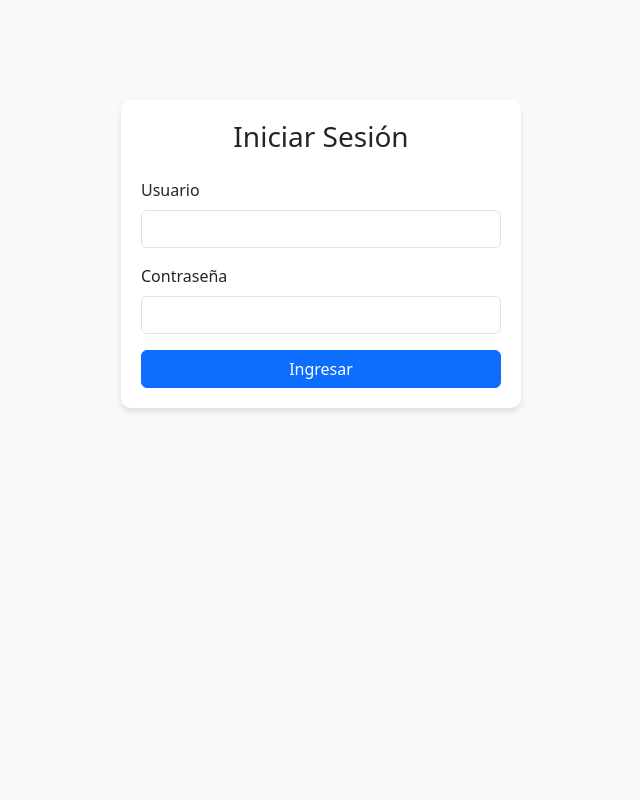
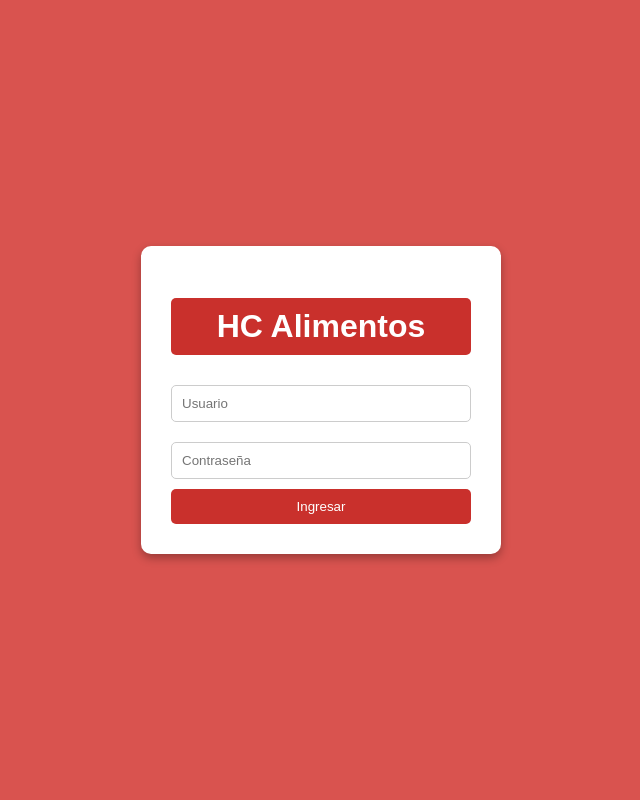
Before and after one commit to sarojasgarrido/Hc-alimentos-, a Flask app: page / in a window 1280 px wide. Shown: the whole page, without its empty margins (319-959 px from the left). Run offline with Flask 3, Linux system fonts and the light colour scheme.

Commit message:
login.html

```diff
--- a/templates/login.html
+++ b/templates/login.html
@@ -2,40 +2,70 @@
 <html lang="es">
 <head>
     <meta charset="UTF-8">
-    <meta name="viewport" content="width=device-width, initial-scale=1.0">
-    <title>Acceso HC Alimentos</title>
-    <link href="https://cdn.jsdelivr.net/npm/bootstrap@5.3.0/dist/css/bootstrap.min.css" rel="stylesheet">
+    <title>Login HC Alimentos</title>
     <style>
-        body { background-color: #f8f9fa; }
-        .login-card { max-width: 400px; margin: 100px auto; padding: 20px; border-radius: 10px; box-shadow: 0 4px 6px rgba(0,0,0,0.1); background: white; }
+        body {
+            background-color: #d9534f; /* Fondo rojo */
+            display: flex;
+            justify-content: center;
+            align-items: center;
+            height: 100vh;
+            margin: 0;
+            font-family: Arial, sans-serif;
+        }
+        .login-box {
+            background: white;
+            padding: 30px;
+            border-radius: 10px;
+            box-shadow: 0 4px 10px rgba(0,0,0,0.3);
+            text-align: center;
+            width: 300px;
+        }
+        h1 {
+            color: white;
+            background-color: #c9302c;
+            padding: 10px;
+            border-radius: 5px;
+            margin-bottom: 20px;
+        }
+        input {
+            width: 100%;
+            padding: 10px;
+            margin: 10px 0;
+            border: 1px solid #ccc;
+            border-radius: 5px;
+            box-sizing: border-box;
+        }
+        button {
+            width: 100%;
+            padding: 10px;
+            background-color: #c9302c;
+            color: white;
+            border: none;
+            border-radius: 5px;
+            cursor: pointer;
+        }
+        .error { color: red; font-size: 14px; margin-bottom: 10px; }
     </style>
 </head>
 <body>
 
-<div class="container">
-    <div class="login-card">
-        <h3 class="text-center mb-4">Iniciar Sesión</h3>
+<div class="login-box">
+    <h1>HC Alimentos</h1>
 
     {% with messages = get_flashed_messages() %}
         {% if messages %}
             {% for message in messages %}
-                    <div class="alert alert-danger">{{ message }}</div>
+                <p class="error">{{ message }}</p>
             {% endfor %}
         {% endif %}
     {% endwith %}
 
     <form action="/" method="POST">
-            <div class="mb-3">
-                <label class="form-label">Usuario</label>
-                <input type="text" name="usuario" class="form-control" required>
-            </div>
-            <div class="mb-3">
-                <label class="form-label">Contraseña</label>
-                <input type="password" name="clave" class="form-control" required>
-            </div>
-            <button type="submit" class="btn btn-primary w-100">Ingresar</button>
+        <input type="text" name="usuario" placeholder="Usuario" required>
+        <input type="password" name="clave" placeholder="Contraseña" required>
+        <button type="submit">Ingresar</button>
     </form>
-    </div>
 </div>
 
 </body>
```
Lines whose indentation alone changed are shown as unchanged.
